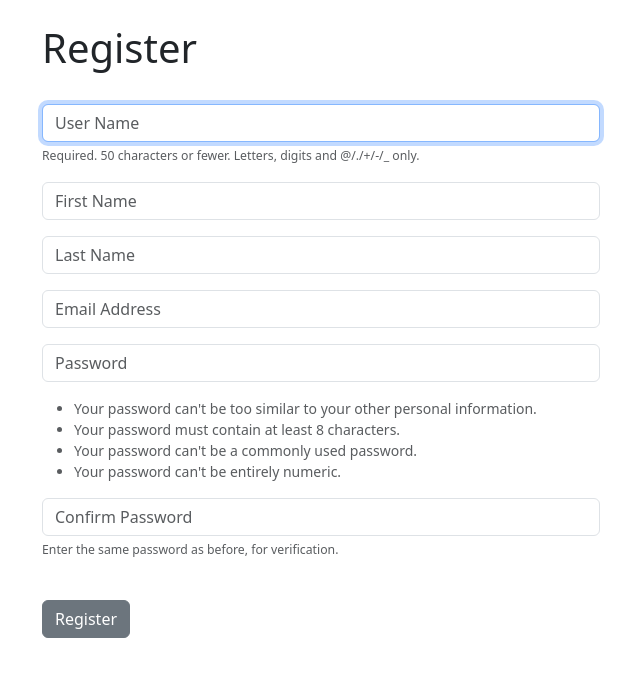
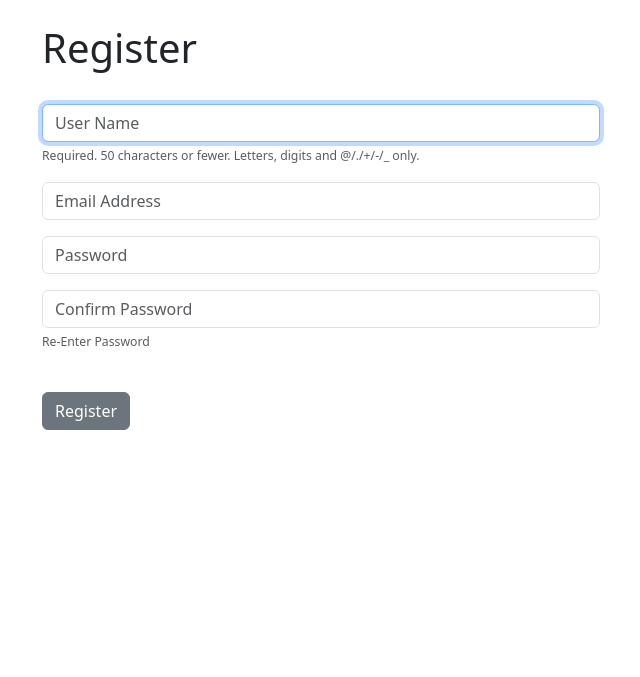
Before and after one commit to laxmiverve/django-crm, a Django app: page /register/ in a window 1280 px wide. Shown: the part 56-733 px from the top of the page, without its empty margins (319-959 px from the left). Run offline with Django 5.2, Linux system fonts and the light colour scheme; some libraries are stand-ins or nearby versions.

Commit message:
CRM app updated

```diff
--- a/djangoCRM/website/forms.py
+++ b/djangoCRM/website/forms.py
@@ -4,13 +4,15 @@ from django import forms
 from .models import Record
 
 class RegisterForm(UserCreationForm):
-    email = forms.EmailField(label="", widget=forms.TextInput(attrs={'class':'form-control', 'placeholder':'Email Address'}))
-    first_name = forms.CharField(label="", max_length=50, widget=forms.TextInput(attrs={'class':'form-control', 'placeholder':'First Name'}))
-    last_name = forms.CharField(label="", max_length=50, widget=forms.TextInput(attrs={'class':'form-control', 'placeholder':'Last Name'}))
+    email = forms.EmailField(
+        required=False,  # Make the email field optional
+        label="",
+        widget=forms.TextInput(attrs={'class':'form-control', 'placeholder':'Email Address'})
+    )
 
     class Meta:
         model = User
-        fields = ['username', 'first_name', 'last_name', 'email', 'password1', 'password2']
+        fields = ['username', 'email', 'password1', 'password2']
 
     def __init__(self, *args, **kwargs):
         super(RegisterForm, self).__init__(*args, **kwargs)
@@ -23,12 +25,26 @@ class RegisterForm(UserCreationForm):
         self.fields['password1'].widget.attrs['class'] = 'form-control'
         self.fields['password1'].widget.attrs['placeholder'] = 'Password'
         self.fields['password1'].label = ''
-        self.fields['password1'].help_text = '<ul class="form-text text-muted small"><li>Your password can\'t be too similar to your other personal information.</li><li>Your password must contain at least 8 characters.</li><li>Your password can\'t be a commonly used password.</li><li>Your password can\'t be entirely numeric.</li></ul>'
+        self.fields['password1'].help_text = ''
 
         self.fields['password2'].widget.attrs['class'] = 'form-control'
         self.fields['password2'].widget.attrs['placeholder'] = 'Confirm Password'
         self.fields['password2'].label = ''
-        self.fields['password2'].help_text = '<span class="form-text text-muted"><small>Enter the same password as before, for verification.</small></span>'
+        self.fields['password2'].help_text = '<span class="form-text text-muted"><small>Re-Enter Password</small></span>'
+
+
+
+
+    def clean_password1(self):
+        password1 = self.cleaned_data.get('password1')
+
+        if len(password1) < 8:
+            raise forms.ValidationError("Your password must contain at least 8 characters.")
+
+        if password1.isdigit():
+            raise forms.ValidationError("Your password can't be entirely numeric.")
+
+        return password1
 
     def clean(self):
         cleaned_data = super().clean()
@@ -37,7 +53,7 @@ class RegisterForm(UserCreationForm):
 
         if password1 and password2 and password1 != password2:
             self.add_error('password2', "Passwords do not match")
-            return cleaned_data
+
         return cleaned_data
 
 
--- a/djangoCRM/website/templates/register.html
+++ b/djangoCRM/website/templates/register.html
@@ -5,6 +5,7 @@
     <meta charset="UTF-8">
     <meta name="viewport" content="width=device-width, initial-scale=1.0">
     <title>Register Page</title>
+    <link rel="stylesheet" href="https://stackpath.bootstrapcdn.com/bootstrap/4.3.1/css/bootstrap.min.css">
 </head>
 <body>
     {% block content %}
@@ -15,13 +16,20 @@
             {% csrf_token %}
             {% if form.errors %}
                 <div class="alert alert-warning alert-dismissible fade show" role="alert">
-                    Your Form Has Errors
-                    {% for field in form %}
-                        {% if field.errors %}
-                            {{ field.errors }}
-                        {% endif %}
-                    {% endfor %}
-                    <button type="button" class="btn-close" data-bs-dismiss="alert" aria-label="Close"></button>
+                    <strong>Error:</strong> Please correct the following:
+                    <ul>
+                        {% for field in form %}
+                            {% for error in field.errors %}
+                                <li>{{ error }}</li>
+                            {% endfor %}
+                        {% endfor %}
+                        {% for error in form.non_field_errors %}
+                            <li>{{ error }}</li>
+                        {% endfor %}
+                    </ul>
+                    <button type="button" class="close" data-dismiss="alert" aria-label="Close">
+                        <span aria-hidden="true">&times;</span>
+                    </button>
                 </div>
             {% endif %}
             {{ form.as_p }}
```
